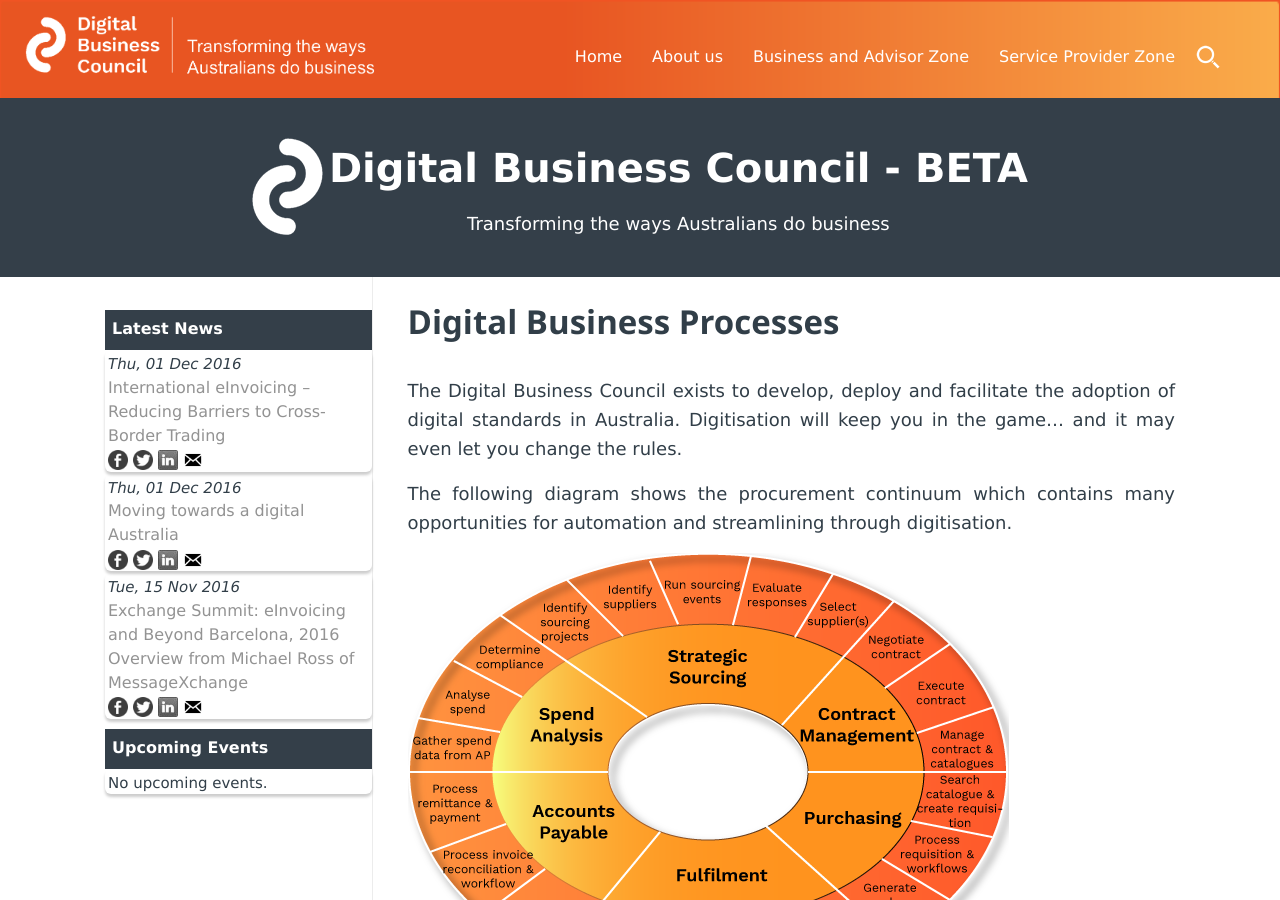
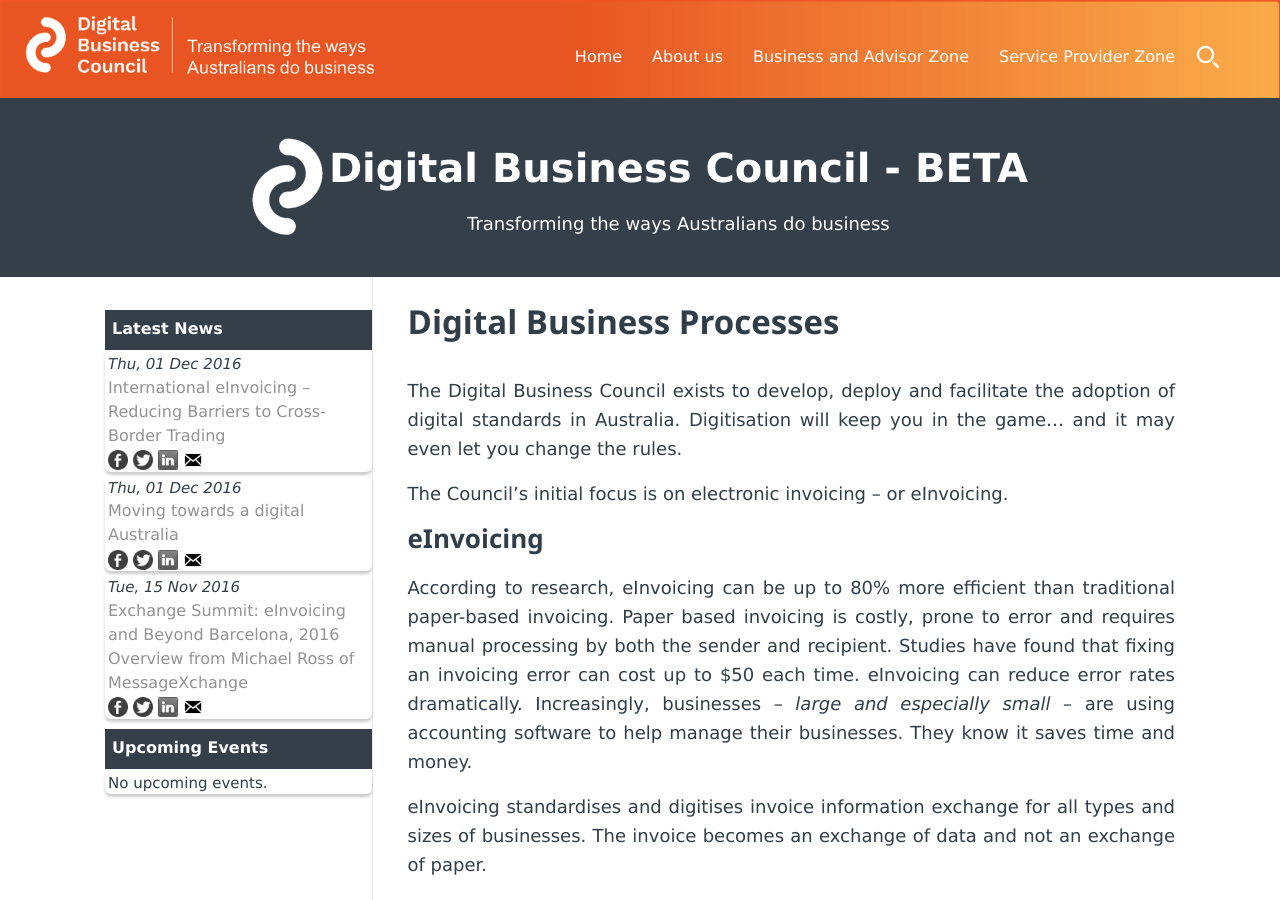
Before and after one commit to Digital-Business-Council/Digital-Business-Council.github.io, a Jekyll site: the page built from pages/business-zone/business-processes.md, in a window 1280 px wide and 900 px high. Built offline with Jekyll 4.4.1, drawn with Linux system fonts in a browser that asks for light colours; nearby versions of some CDN libraries; library files that are not in the unit come from our copies.

Commit message:
Update business-processes.md

```diff
--- a/pages/business-zone/business-processes.md
+++ b/pages/business-zone/business-processes.md
@@ -7,10 +7,6 @@
 # Digital Business Processes
 
 The Digital Business Council exists to develop, deploy and facilitate the adoption of digital standards in Australia. Digitisation will keep you in the game… and it may even let you change the rules.
-
-The following diagram shows the procurement continuum which contains many opportunities for automation and streamlining through digitisation.
-
-![strategic sourcing image]({{site.url | absolute}}/images/StratSourcing.png)
 
 The Council’s initial focus is on electronic invoicing – or eInvoicing.
 
@@ -40,9 +36,10 @@
 </div>
 
 <div class="w3-content w3-display-container" style="max-width:800px">
-  <img class="mySlides" src="http://beta.digitalbusinesscouncil.com.au/images/StratSourcing.png" style="width:100%">
+  <img class="mySlides" src="{{site.url | absolute}}/images/StratSourcing.png" style="width:100%">
   <img class="mySlides" src="img_fjords_wide.jpg" style="width:100%">
   <img class="mySlides" src="img_mountains_wide.jpg" style="width:100%">
+
   <div class="w3-center w3-section w3-large w3-text-white w3-display-bottommiddle" style="width:100%">
     <div class="w3-left w3-padding-left w3-hover-text-khaki" onclick="plusDivs(-1)">&#10094;</div>
     <div class="w3-right w3-padding-right w3-hover-text-khaki" onclick="plusDivs(1)">&#10095;</div>
```
